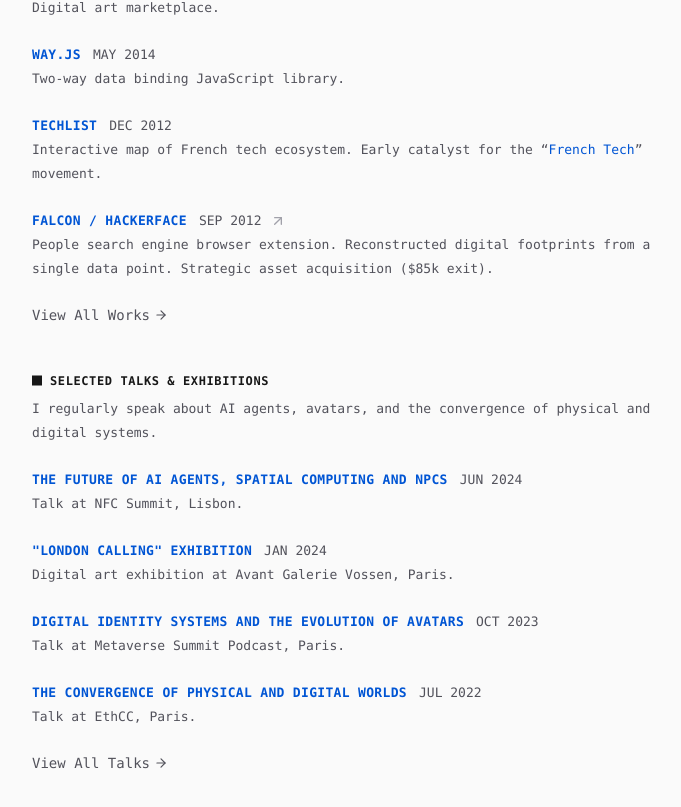
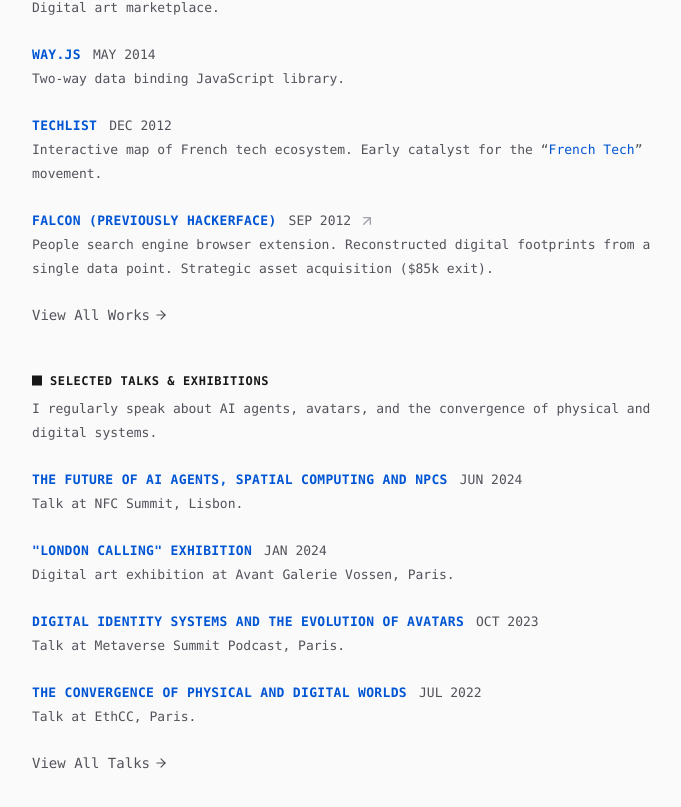
Before and after one commit to gwendall/gwendall, a Next.js app: page / in a window 1280 px wide. Shown: the part 1170-1977 px from the top of the page, without its empty margins (296-977 px from the left). Built offline with nearby package versions, Linux system fonts and the light colour scheme.

Commit message:
Update project name for Falcon
Changed the project name from 'Falcon / Hackerface' to 'Falcon (previously Hackerface)' for clarity.

```diff
--- a/src/data/projects.tsx
+++ b/src/data/projects.tsx
@@ -201,7 +201,7 @@ const ITEMS: Project[] = [
         date: new Date('2012-12-01')
     },
     {
-        name: 'Falcon / Hackerface',
+        name: 'Falcon (previously Hackerface)',
         url: 'https://booleanstrings.com/2013/01/28/do-not-miss-the-tool/',
         tweets: [
             "https://x.com/alexisohanian/status/251316911789449216"
```
